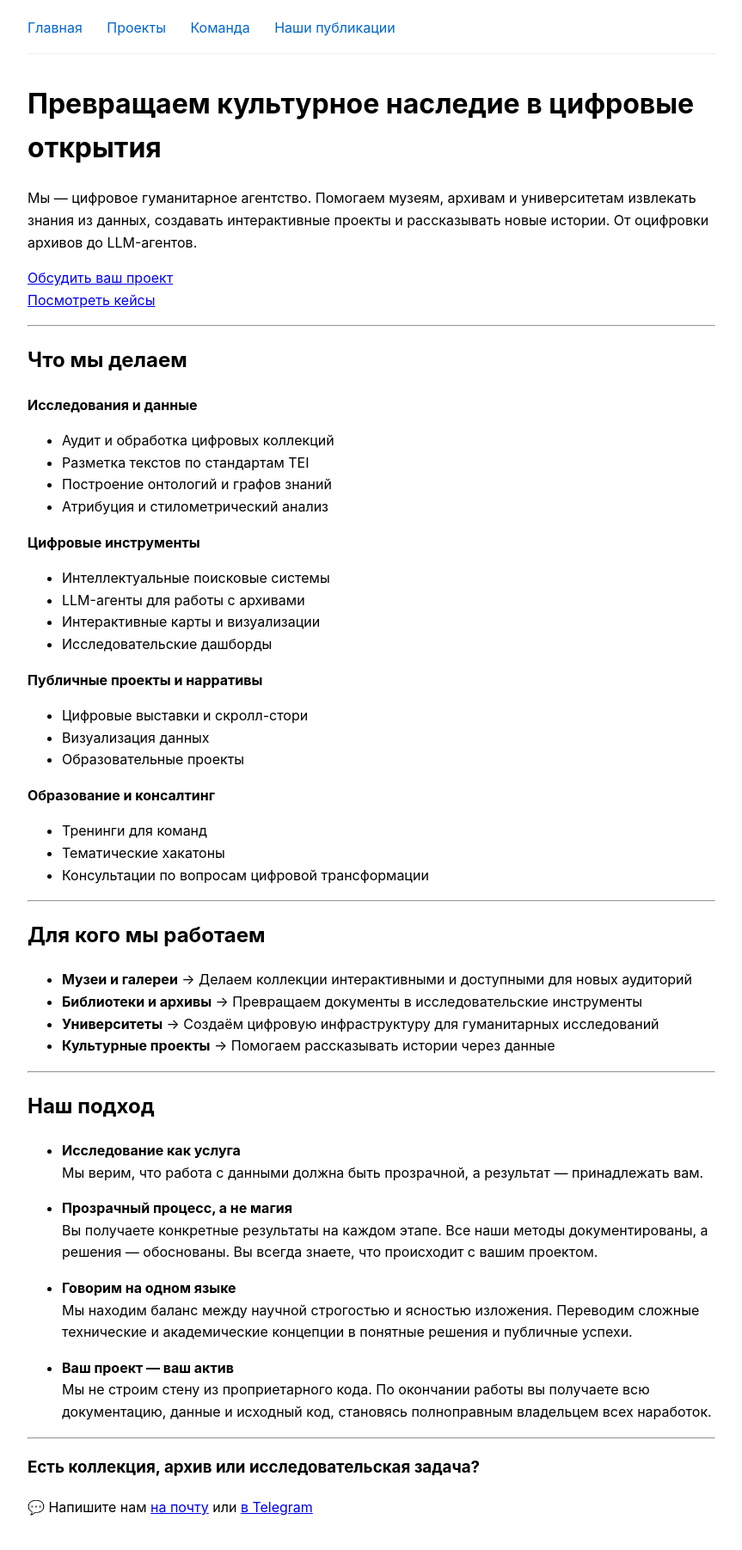
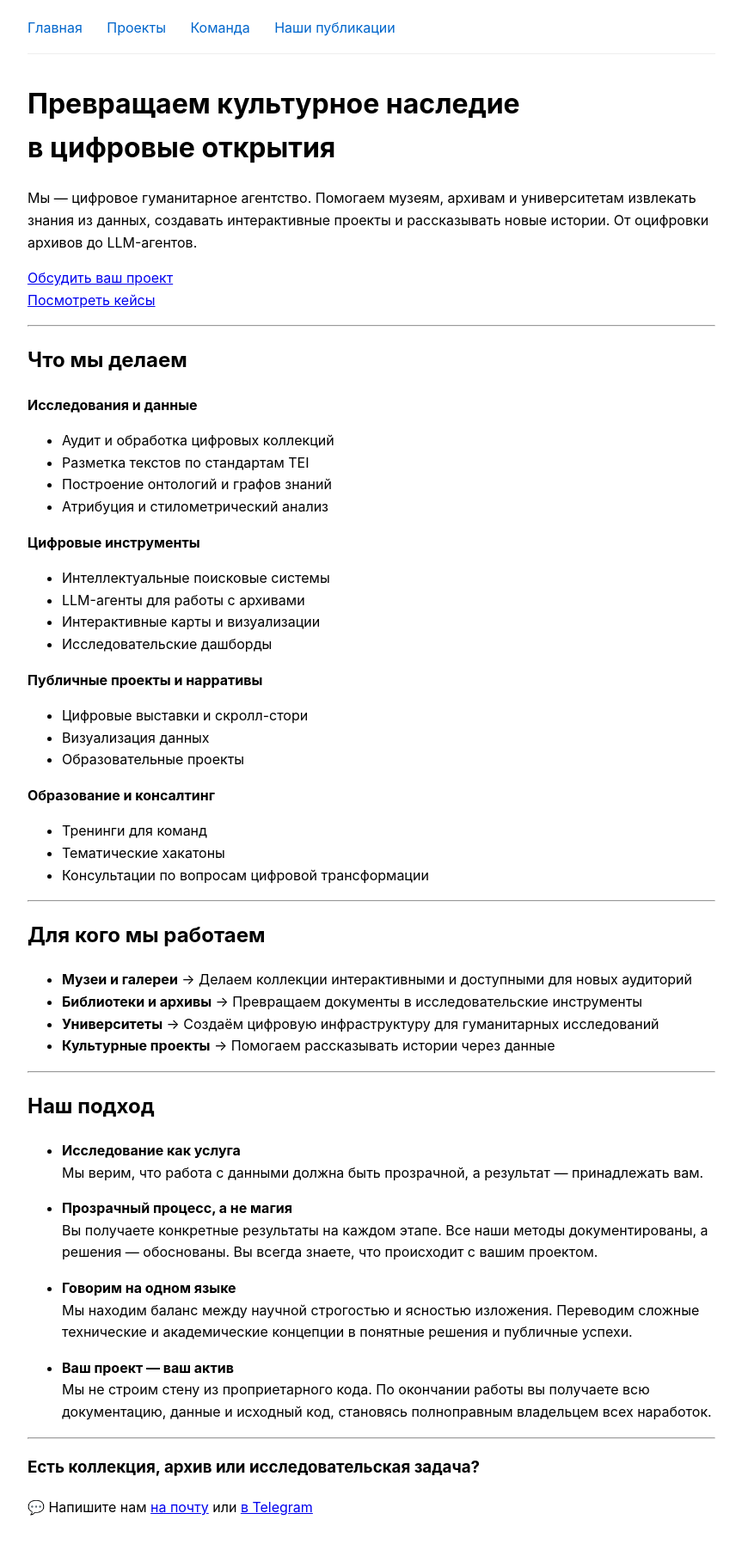
Before and after one commit to data-artel/data-artel.github.io, a Jekyll site: the page built from index.md, in a window 1280 px wide. Shown: the whole page at 86% size, without its empty margins (208-1071 px from the left). Built offline with Jekyll 4.4.1, drawn with Linux system fonts in a browser that asks for light colours; our own code applies the rules of GitHub Pages for plain Markdown files.

```diff
--- a/index.md
+++ b/index.md
@@ -2,7 +2,7 @@
 layout: default
 ---
 
-# Превращаем культурное наследие в цифровые открытия
+# Превращаем культурное наследие<br> в цифровые открытия
 
 Мы — цифровое гуманитарное агентство. Помогаем музеям, архивам и университетам извлекать знания из данных, создавать интерактивные проекты и рассказывать новые истории. От оцифровки архивов до LLM-агентов.
 
```
